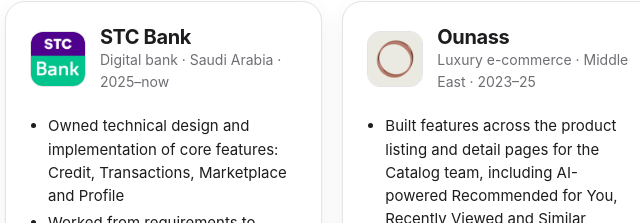
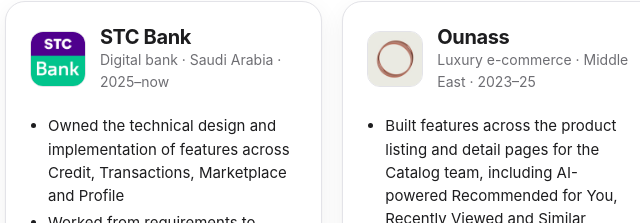
Before and after one commit to ridvanImren/ridvanImren.github.io, a plain HTML site: page index.html in a window 1280 px wide. Shown: the part 577-800 px from the top of the page, 139-779 px from the left. Drawn offline with Linux system fonts and the light colour scheme.

Commit message:
Clarify STC Bank feature scope

```diff
--- a/index.html
+++ b/index.html
@@ -199,7 +199,7 @@
           <div><h3>STC Bank</h3><div class="meta">Digital bank · Saudi Arabia · <span class="nw">2025–now</span></div></div>
         </div>
         <ul>
-          <li>Owned technical design and implementation of core features: Credit, Transactions, Marketplace and Profile</li>
+          <li>Owned the technical design and implementation of features across Credit, Transactions, Marketplace and Profile</li>
           <li>Worked from requirements to release with product, design, backend and QA</li>
         </ul>
         <ul class="tags"><li>Feature owner</li><li>Fintech</li></ul>
```
